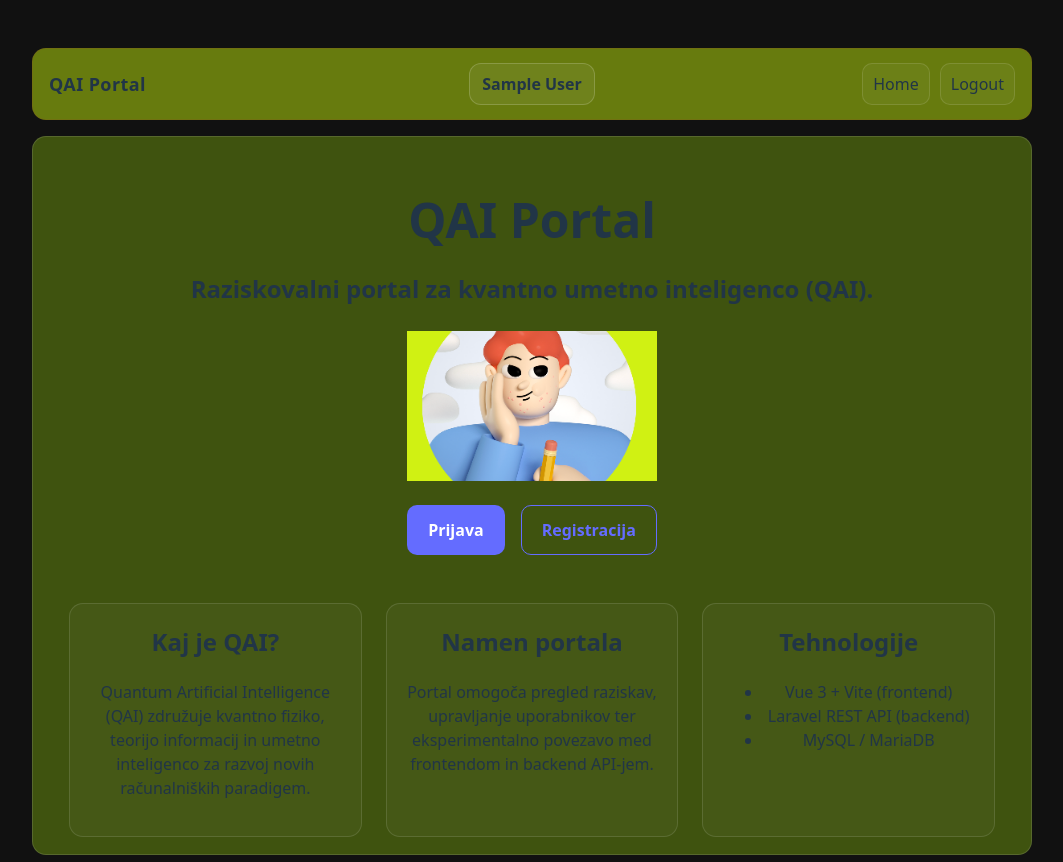
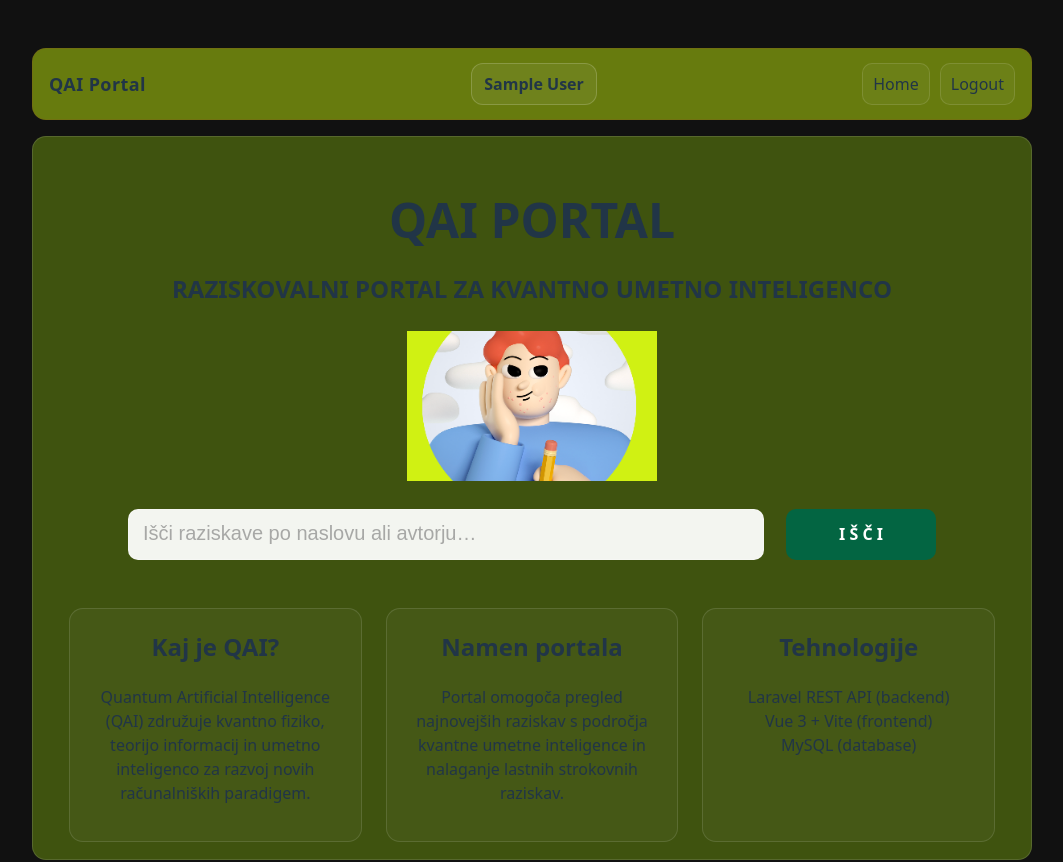
Before and after one commit to Aleksandar-Brodschneider/qai-portal, a Vue app in the folder frontend/: page / in a window 1280 px wide. Shown: the top 862 px of the page, without its empty margins (108-1171 px from the left). Built offline with nearby package versions, Linux system fonts and the light colour scheme; sample sign-in values are in the browser's storage.

Commit message:
Stabilize auth state, admin dashboard, and research filtering

```diff
--- a/frontend/src/App.vue
+++ b/frontend/src/App.vue
@@ -5,8 +5,7 @@
 |--------------------------------------------------------------------------
 */
 
-// Uvozimo computed in ref za reaktivne spremenljivke
-import { computed, ref } from 'vue'
+import { computed, ref, onMounted, onBeforeUnmount } from 'vue'
 
 // Uvozimo router, da lahko po odjavi preusmerimo uporabnika
 import { useRouter } from 'vue-router'
@@ -17,7 +16,17 @@ const router = useRouter()
 // Pomožna spremenljivka, ki prisili ponovno izrisovanje (re-render)
 // Uporabimo jo ob logout-u, ker localStorage sam po sebi ni reaktiven
 const tick = ref(0)
+const forceRefreshUser = () => {
+  tick.value++
+}
 
+onMounted(() => {
+  window.addEventListener('qai-user-changed', forceRefreshUser)
+})
+
+onBeforeUnmount(() => {
+  window.removeEventListener('qai-user-changed', forceRefreshUser)
+})
 /*
 |--------------------------------------------------------------------------
 | REAKTIVNI PODATEK: USER
@@ -56,7 +65,7 @@ const logout = () => {
 
   // Prisili ponovno izrisovanje menija
   tick.value++
-
+  window.dispatchEvent(new Event('qai-user-changed'))
   // Preusmerimo uporabnika na začetno stran
   router.push('/')
 }
@@ -75,7 +84,7 @@ const logout = () => {
       </div>
       <div class="nav-center">
       <span v-if="user" class="user-pill">
-      {{ user.name }}
+      {{ displayName }}
       </span>
       </div>
       <!-- Navigacijski meni -->
@@ -195,15 +204,33 @@ const logout = () => {
 */
 
 .nav {
-  display: flex;                     /* Flex layout */
-  align-items: center;               /* Vertikalna poravnava */
-  justify-content: space-between;    /* Razmak med logotipom in menijem */
+  display: grid;
+  grid-template-columns: auto 1fr auto; /* logo | user | menu */
+  align-items: center;
   gap: 12px;
   padding: 14px 16px;
   border-radius: 14px;
   border: 1px solid rgba(185, 44, 44, 0.12);
   background: rgba(190, 230, 13, 0.5);
 }
+
+
+
+/* sredina */
+.nav-center {
+  justify-self: center;
+  transform: translateX(30px); /* premakne sredino desno */
+}
+
+.user-pill {
+  display: inline-block;
+  padding: 8px 12px;
+  border-radius: 12px;
+  border: 1px solid rgba(255, 255, 255, 0.18);
+  background: rgba(255, 255, 255, 0.06);
+  font-weight: 800;
+}
+
 
 .brand {
   justify-self: start;
@@ -302,27 +329,6 @@ const logout = () => {
 .sep {
   opacity: 0.5;
 }
-.nav {
-  display: grid;
-  grid-template-columns: 1fr auto 1fr;
-  align-items: center;
-}
 
-.links {
-  justify-self: end;
-}
 
-/* sredina */
-.nav-center {
-  justify-self: center;
-}
-
-.user-pill {
-  display: inline-block;
-  padding: 8px 12px;
-  border-radius: 12px;
-  border: 1px solid rgba(255, 255, 255, 0.18);
-  background: rgba(255, 255, 255, 0.06);
-  font-weight: 800;
-}
 </style>
--- a/frontend/src/views/AdminView.vue
+++ b/frontend/src/views/AdminView.vue
@@ -175,21 +175,37 @@ onMounted(async () => {
 
 <template>
   <main class="page">
-    <h1>Admin (DEV)</h1>
-
-    <p class="hint">
-      Ta stran je “demo admin panel” brez Sanctuma. V produkciji bo zaščiten z middleware/tokeni.
-    </p>
-
-    <p v-if="currentUser" class="who">
-      Prijavljen: <b>{{ currentUser.name }}</b> ({{ currentUser.email }}) • is_admin={{ currentUser.is_admin }}
-    </p>
+    <h1>Administrator</h1>
 
     <p v-if="okMsg" class="ok">{{ okMsg }}</p>
-    <div class="row">
-    <RouterLink class="btn" to="/admin/users">Uredi uporabnike</RouterLink>
-    <RouterLink class="btn" to="/research">Uredi raziskave</RouterLink>
-    </div>
+    <!-- STATUS KARTICE (neklikabilne) -->
+    <section class="stats">
+      <div class="stat">
+        <div class="stat-label">Uporabniki</div>
+        <div class="stat-value">
+          {{ loadingUsers ? '…' : users.length }}
+        </div>
+        <div class="stat-sub" v-if="errorUsers">Napaka pri nalaganju</div>
+      </div>
+
+      <div class="stat">
+        <div class="stat-label">Raziskave</div>
+        <div class="stat-value">
+          {{ loadingResearch ? '…' : researches.length }}
+        </div>
+        <div class="stat-sub" v-if="errorResearch">Napaka pri nalaganju</div>
+      </div>
+
+      <div class="stat">
+        <div class="stat-label">Administrator</div>
+        <div class="stat-value">
+          {{ currentUser?.name || '—' }}
+        </div>
+        <div class="stat-sub">
+          {{ currentUser?.email || '' }}
+        </div>
+      </div>
+    </section>
     <!-- USERS -->
     <section class="card">
       <div class="row">
@@ -246,7 +262,6 @@ onMounted(async () => {
             <th>Avtorji</th>
             <th>Leto</th>
             <th>DOI</th>
-            <th>Akcije</th>
           </tr>
         </thead>
         <tbody>
@@ -331,4 +346,35 @@ onMounted(async () => {
   margin-top: 6px;
   opacity: 0.9;
 }
+.stats {
+  margin-top: 16px;
+  display: grid;
+  gap: 12px;
+  grid-template-columns: repeat(auto-fit, minmax(220px, 1fr));
+}
+
+.stat {
+  padding: 14px 16px;
+  border-radius: 14px;
+  border: 1px solid rgba(255,255,255,0.12);
+  background: rgba(255,255,255,0.03);
+}
+
+.stat-label {
+  font-size: 12px;
+  opacity: 0.75;
+  letter-spacing: 0.3px;
+}
+
+.stat-value {
+  margin-top: 6px;
+  font-size: 22px;
+  font-weight: 800;
+}
+
+.stat-sub {
+  margin-top: 6px;
+  font-size: 12px;
+  opacity: 0.7;
+}
 </style>
--- a/frontend/src/views/HomeView.vue
+++ b/frontend/src/views/HomeView.vue
@@ -1,5 +1,19 @@
 <script setup>
 import heroImg from '../assets/hero.png'
+import { ref } from 'vue'
+import { useRouter } from 'vue-router'
+
+const router = useRouter()
+
+const query = ref('')
+
+const search = () => {
+  const q = query.value.trim()
+  if (!q) return
+
+  // preusmeri na /research?q=...
+  router.push({ name: 'research', query: { q } })
+}
 </script>
 
 <template>
@@ -7,21 +21,24 @@ import heroImg from '../assets/hero.png'
 
     <!-- HERO SEKCIJA -->
     <section class="hero">
-      <h1 class="title">QAI Portal</h1>
+      <h1 class="title">QAI PORTAL</h1>
 
       <p class="subtitle">
-        Raziskovalni portal za kvantno umetno inteligenco (QAI).
+        RAZISKOVALNI PORTAL ZA KVANTNO UMETNO INTELIGENCO
       </p>
       <img :src="heroImg" alt="QAI illustration" class="hero-image" />
-      <div class="actions">
-        <RouterLink to="/login" class="btn primary">
-          Prijava
-        </RouterLink>
-
-        <RouterLink to="/register" class="btn secondary">
-          Registracija
-        </RouterLink>
-      </div>
+      <!-- SEARCH -->
+    <div class="search-box">
+      <input
+        v-model="query"
+        type="text"
+        placeholder="Išči raziskave po naslovu ali avtorju…"
+        @keyup.enter="search"
+      />
+      <button class="btn primary" @click="search">
+      <b>I Š Č I</b>
+      </button>
+    </div>
     </section>
 
     <!-- OPISNA SEKCIJA -->
@@ -38,18 +55,19 @@ import heroImg from '../assets/hero.png'
       <div class="card">
         <h2>Namen portala</h2>
         <p>
-          Portal omogoča pregled raziskav, upravljanje uporabnikov
-          ter eksperimentalno povezavo med frontendom in backend API-jem.
+          Portal omogoča pregled najnovejših raziskav s področja kvantne umetne inteligence in nalaganje lastnih strokovnih raziskav.
         </p>
       </div>
 
       <div class="card">
         <h2>Tehnologije</h2>
-        <ul>
-          <li>Vue 3 + Vite (frontend)</li>
-          <li>Laravel REST API (backend)</li>
-          <li>MySQL / MariaDB</li>
-        </ul>
+        <p>
+          Laravel REST API (backend)
+         <br>
+         Vue 3 + Vite (frontend)
+         <br>
+          MySQL (database)
+        </p>
       </div>
     </section>
 
@@ -91,18 +109,19 @@ import heroImg from '../assets/hero.png'
 .btn {
   padding: 12px 20px;
   border-radius: 10px;
-  text-decoration: none;
+  text-decoration:wavy;
   font-weight: 600;
   border: 1px solid transparent;
+  width: min(150px, 90%);
 }
 
 .primary {
-  background: #646cff;
+  background: #036542;
   color: white;
 }
 
 .primary:hover {
-  background: #535bf2;
+  background: #0ec92d;
 }
 
 .secondary {
@@ -139,4 +158,30 @@ import heroImg from '../assets/hero.png'
   height: 150px;
   object-fit: cover;
 }
+.search-box {
+  margin-top: 28px;
+  display: flex;
+  justify-content: center;
+  gap: 22px;
+  flex-wrap: wrap;
+}
+
+.search-box input {
+  width: min(520px, 90%);
+  padding: 12px 100px 14px 14px;
+  border-radius: 10px;
+  border: 1px solid rgba(255,255,255,0.25);
+  background: rgba(255, 255, 255, 0.94);
+  color: inherit;
+  font-size: 20px;
+}
+
+.search-box input::placeholder {
+  opacity: 0.6;
+}
+
+.search-box input:focus {
+  outline: none;
+  border-color: #646cff;
+}
 </style>
--- a/frontend/src/views/LoginView.vue
+++ b/frontend/src/views/LoginView.vue
@@ -65,18 +65,26 @@ const login = async () => {
 
     // Uspešna prijava: shranimo "session" v localStorage (DEV demo)
     // OPOMBA: To ni pravi auth (Sanctum pride kasneje) – to je samo demo.
-    localStorage.setItem('qai_user', JSON.stringify(data))
+    // Uspešna prijava: shrani user v localStorage
+localStorage.setItem('qai_user', JSON.stringify(data))
 
-    okMsg.value = `Prijavljen: ${data.name} (${data.email})`
+//povej App.vue, naj se osveži
+window.dispatchEvent(new Event('qai-user-changed'))
 
-    // Če je admin, ga peljemo na /admin, sicer na /
-    setTimeout(() => {
-      if (data.is_admin) router.push('/admin')
-      else router.push('/')
-    }, 500)
-  } catch (e) {
+okMsg.value = `Prijavljen: ${data.name} (${data.email})`
+
+//redirect samo ENKRAT
+if (data.is_admin) router.push('/admin')
+else router.push('/')
+
+
+  }
+
+  catch (e) {
     errorMsg.value = String(e?.message || e)
-  } finally {
+  }
+
+  finally {
     loading.value = false
   }
 }
@@ -84,6 +92,7 @@ const login = async () => {
 // Funkcija za odjavo (počisti localStorage)
 const logout = () => {
   localStorage.removeItem('qai_user')
+  window.dispatchEvent(new Event('qai-user-changed'))
   okMsg.value = 'Odjavljen.'
 }
 </script>
@@ -108,17 +117,13 @@ const logout = () => {
           {{ loading ? 'Prijavljam...' : 'Prijavi se' }}
         </button>
 
-        <button class="btn secondary" type="button" @click="logout" :disabled="loading">
-          Odjava (DEV)
-        </button>
+
       </div>
 
       <p v-if="errorMsg" class="error">Napaka: {{ errorMsg }}</p>
       <p v-if="okMsg" class="ok">{{ okMsg }}</p>
 
-      <p class="hint">
-        DEV opomba: prijava je “demo” brez tokenov (Sanctum bomo dodali kasneje).
-      </p>
+
     </form>
   </main>
 </template>
--- a/frontend/src/views/ResearchView.vue
+++ b/frontend/src/views/ResearchView.vue
@@ -5,15 +5,31 @@
 // user_id se bere iz localStorage (prijavljen user)
 // ---------------------------------------------
 
-import { ref, onMounted } from 'vue'
+import { ref, onMounted, computed } from 'vue'
 import { API_BASE } from '../config'
+import { useRoute } from 'vue-router'
+
+const route = useRoute()
+
+// 1) Seznam research mora biti prej!
+const items = ref([])
+
+// 2) Query filter
+const q = computed(() => String(route.query.q || '').trim().toLowerCase())
+
+// 3) Filtriranje po title ali authors
+const filteredItems = computed(() => {
+  if (!q.value) return items.value
+  return items.value.filter((r) => {
+    const title = String(r.title || '').toLowerCase()
+    const authors = String(r.authors || '').toLowerCase()
+    return title.includes(q.value) || authors.includes(q.value)
+  })
+})
 
 // Preberemo prijavljenega uporabnika
 const rawUser = localStorage.getItem('qai_user')
 const currentUser = rawUser ? JSON.parse(rawUser) : null
-
-// Seznam research
-const items = ref([])
 
 // UX stanje
 const loading = ref(false)
@@ -229,11 +245,11 @@ onMounted(fetchResearch)
     </section>
 
     <!-- LIST -->
-    <section class="card">
+        <section class="card">
       <h2>Seznam raziskav</h2>
-
-      <table v-if="items.length" class="table">
-        <tr v-for="r in items" :key="r.id">
+      <p v-if="q" class="muted">Filter: <b>{{ q }}</b></p>
+      <table v-if="filteredItems.length" class="table">
+        <tr v-for="r in filteredItems" :key="r.id">
           <td>{{ r.id }}</td>
           <td>{{ r.title }}</td>
           <td>{{ r.year }}</td>
@@ -243,6 +259,8 @@ onMounted(fetchResearch)
           </td>
         </tr>
       </table>
+
+      <p v-else class="muted">Ni zadetkov.</p>
     </section>
 
     <!-- EDIT -->
```
